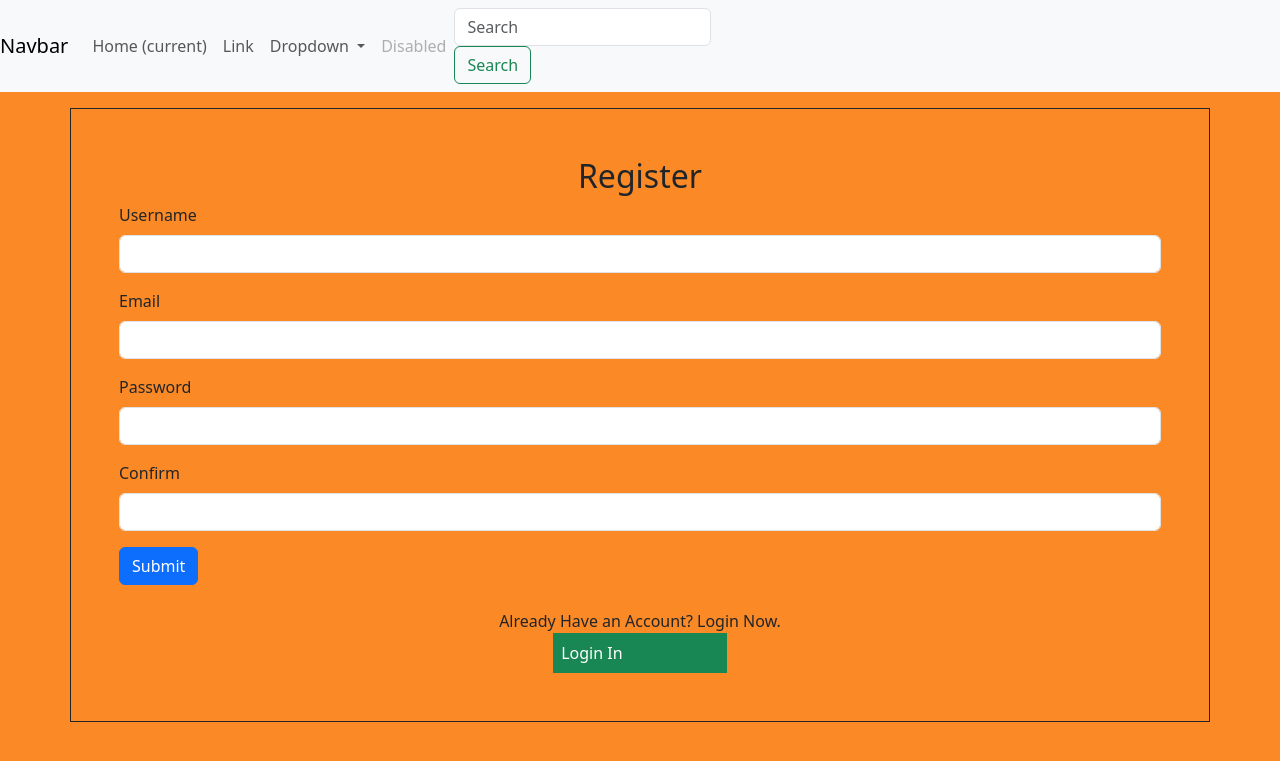
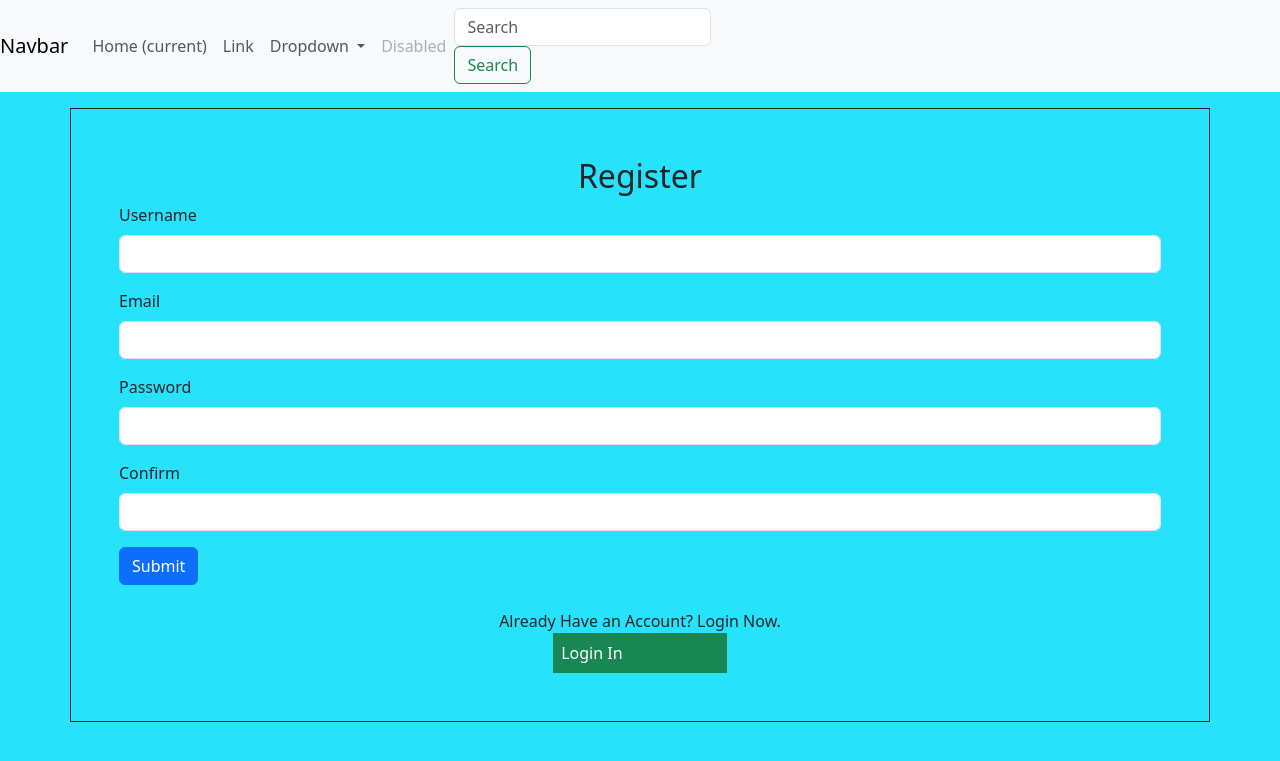
Before and after one commit to ZeuSydez/zehard, a Flask app: page /register/ in a window 1280 px wide. Shown: the top 761 px of the page. Run offline with Flask 3, Linux system fonts and the light colour scheme.

Commit message:
ssh and git test

```diff
--- a/project/static/css/main.css
+++ b/project/static/css/main.css
@@ -1,3 +1,3 @@
 body {
-    background-color: #fb8a26;
+    background-color: #26e2fb;
 }
```
